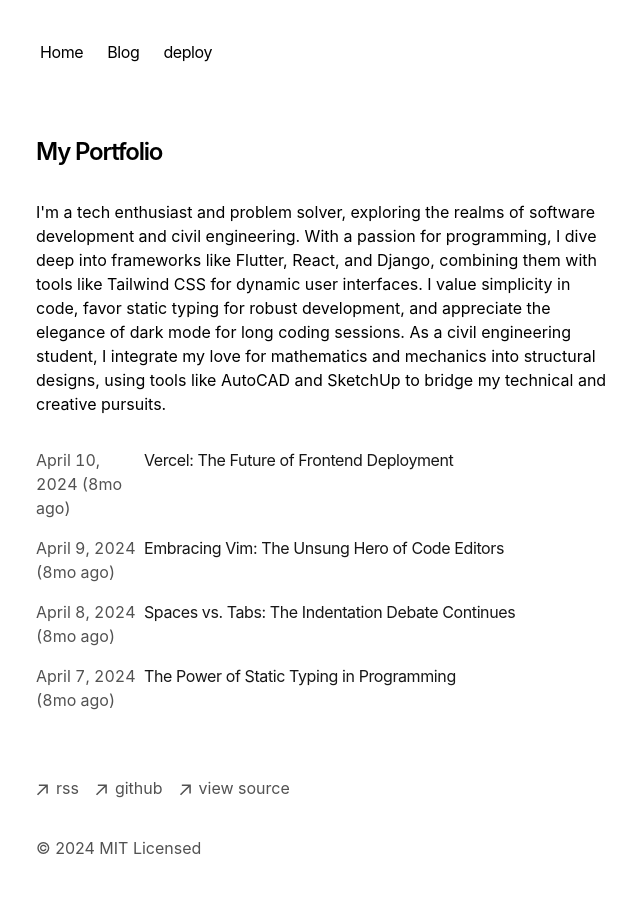
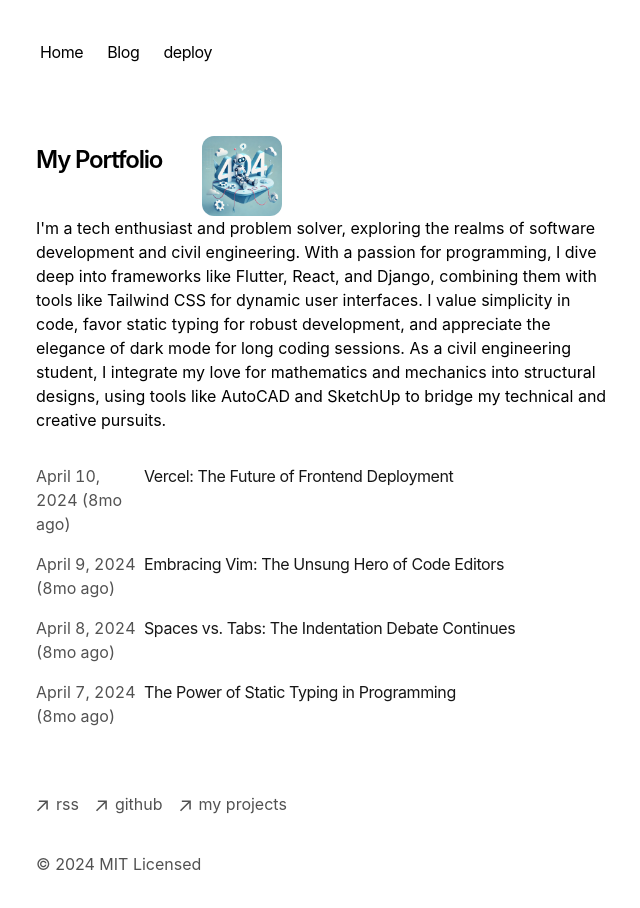
Before and after one commit to shengcaii/portfolio, a Next.js app: page / in a window 1280 px wide. Shown: the top 908 px of the page, without its empty margins (316-956 px from the left). Built offline with nearby package versions, Linux system fonts and the light colour scheme.

Commit message:
adding my projects page and modify some links, add profile photo.

```diff
--- a/app/components/footer.tsx
+++ b/app/components/footer.tsx
@@ -35,7 +35,7 @@ export default function Footer() {
             className="flex items-center transition-all hover:text-neutral-800 dark:hover:text-neutral-100"
             rel="noopener noreferrer"
             target="_blank"
-            href="https://github.com/shengcaii"
+            href="https://github.com/shengcaii/portfolio"
           >
             <ArrowIcon />
             <p className="ml-2 h-7">github</p>
@@ -46,10 +46,10 @@ export default function Footer() {
             className="flex items-center transition-all hover:text-neutral-800 dark:hover:text-neutral-100"
             rel="noopener noreferrer"
             target="_blank"
-            href="https://vercel.com/templates/next.js/portfolio-starter-kit"
+            href="/projects"
           >
             <ArrowIcon />
-            <p className="ml-2 h-7">view source</p>
+            <p className="ml-2 h-7">my projects</p>
           </a>
         </li>
       </ul>
--- a/app/page.tsx
+++ b/app/page.tsx
@@ -1,11 +1,18 @@
 import { BlogPosts } from 'app/components/posts'
+import Image from 'next/image'
 
 export default function Page() {
   return (
     <section>
-      <h1 className="mb-8 text-2xl font-semibold tracking-tighter">
+      <div className='flex items-center group space-x-10'>
+
+      <h1 className="mb-8 text-2xl font-semibold tracking-tighter cursor-crosshair">
         My Portfolio
       </h1>
+        <Image src={'/not-found.webp'} alt='profile photo'
+        width={80}
+        height={80} className='object-cover rounded-xl hover:scale-[1.4] transition-transform duration-500 group-hover:translate-x-10 hover:-translate-y-5' />
+        </div>
       <p className="mb-4">
         {`I'm a tech enthusiast and problem solver, exploring the realms of software development and civil engineering. With a passion for programming, I dive deep into frameworks like Flutter, React, and Django, combining them with tools like Tailwind CSS for dynamic user interfaces. I value simplicity in code, favor static typing for robust development, and appreciate the elegance of dark mode for long coding sessions. As a civil engineering student, I integrate my love for mathematics and mechanics into structural designs, using tools like AutoCAD and SketchUp to bridge my technical and creative pursuits.`} </p>
       <div className="my-8">
--- /dev/null
+++ b/app/projects/page.tsx
@@ -0,0 +1,12 @@
+export default function Page(){
+    return (
+        <div>
+            <h1 className="text-xl font-bold mb-10">My projects</h1>
+            <p>Currently only have one project.</p>
+            <ul>
+                <li className="hover:text-white text-sky-400"><a href="https://nyrddc.vercel.app" target="_blank">School webpage</a></li>
+            </ul>
+
+        </div>
+    )
+}
```
Also changed, not shown: 1 other file (tests, documents, lock files or other folders).
